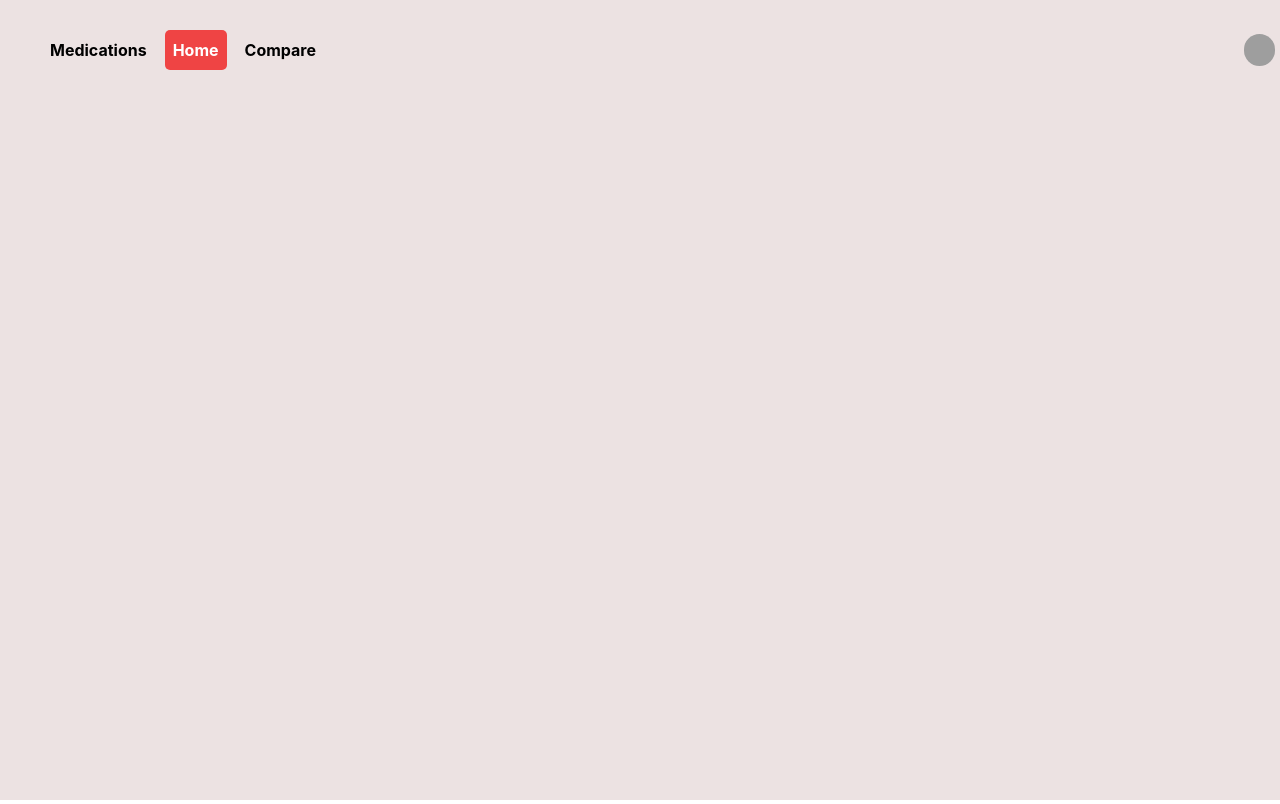
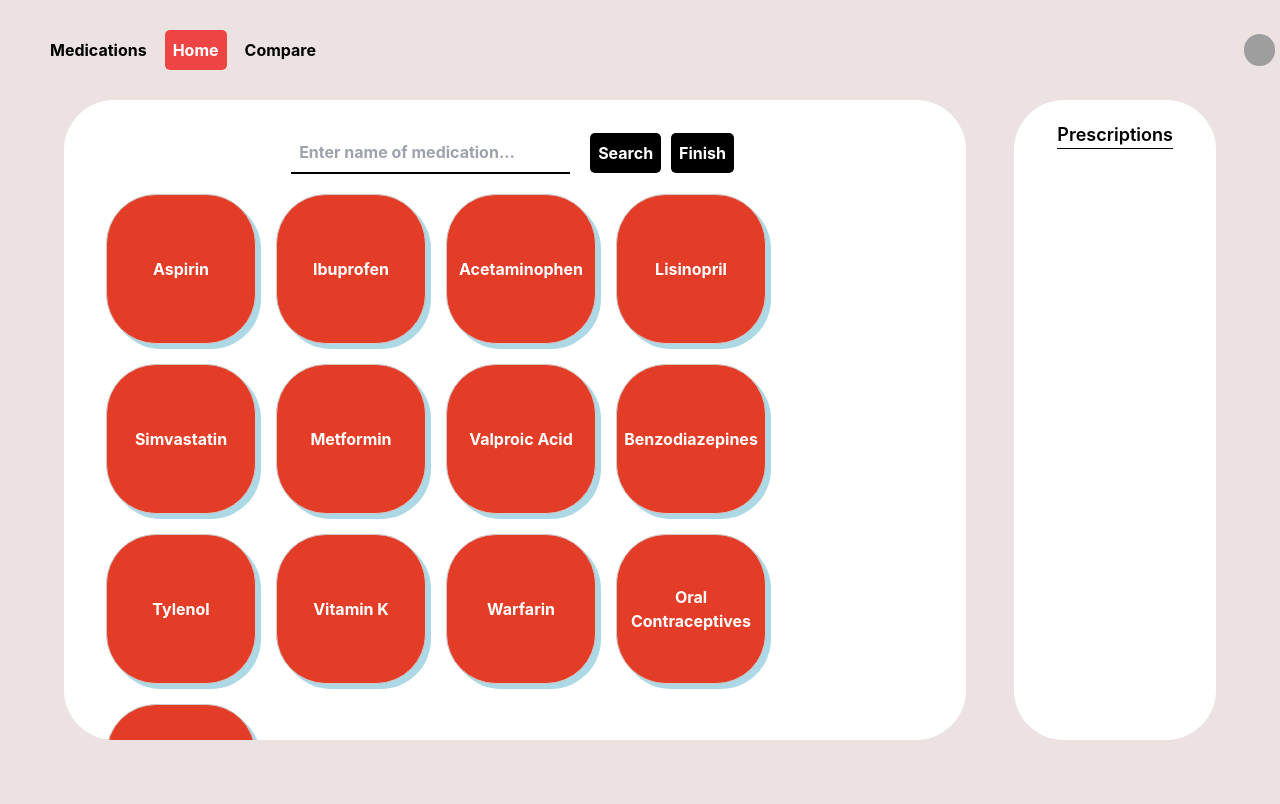
Before and after one commit to Silicon-Smugglers/Front-End, a React (Create React App) app: page /compare in a window 1280 px wide. Built offline with nearby package versions, Linux system fonts and the light colour scheme; grey boxes are pictures that could not be loaded.

Commit message:
changes to the tile when clicked

```diff
--- a/src/App.js
+++ b/src/App.js
@@ -13,7 +13,7 @@
        <Routes>
           <Route path="/" element={<Home />} />
           <Route path="/profile" element={<Profile />} />
-          <Route path="/compare" elementkk={<Compare />} />
+          <Route path="/compare" element={<Compare />} />
           <Route path="/medications" element={<Medication />} />
        </Routes>
     </div>
--- a/src/pages/css/Compare.css
+++ b/src/pages/css/Compare.css
@@ -66,17 +66,26 @@
     display: flex;
     justify-content: center;
     align-items: center;
-  border: 1px solid #ccc; /* Add a border for styling */
+    border: 1px solid #ccc;
     border-radius: 50px;
     /* Add 3D shadow effect */
     box-shadow: 5px 5px lightblue;
     color: white;
+    transition: transform 0.2s ease; /* Add transition for the transform property */
   }
 
   /* Hover effect */
   .square-tile:hover {
     background-color: rgb(99, 84, 84); /* Change the color on hover */
+    transform: scale(1.1); /* Scale the tile slightly on hover */
   }
+
+  /* Clicked effect */
+  .square-tile:active {
+    background-color: rgb(99, 84, 84); /* Change the color on click */
+    transform: scale(0.9); /* Scale the tile down on click */
+  }
+
 
 /* Clicked effect */
 .square-tile:active {
@@ -90,11 +99,14 @@
 
 /* Style for the cart */
 .sidebar {
+  display: flex;
   width: 20vw; /* Adjust the width as needed */
   background-color: white; /* Background color for the cart */
+  flex-direction: column;
   padding: 10px;
   border: 1px solid #ccc;
   border-radius: 50px;
+  align-items: center;
   border: 0;
   /* Add any other styles you want for the cart */
   overflow-y: scroll; /* Add vertical scroll if needed */
@@ -105,6 +117,7 @@
 .cart-content {
   display: flex;
   flex-direction: row;
+  width: 15vw;
   justify-content: space-between;
   align-items: center;
   margin-bottom: 5px;
--- a/src/pages/css/Medication.css
+++ b/src/pages/css/Medication.css
@@ -1,4 +1,3 @@
-<<<<<<< HEAD
 .CompareContainer {
     padding: 2rem;
     display: flex;
@@ -101,5 +100,3 @@
     background-color: rgb(211, 201, 201);
     border-radius: 10px;;
   }
-=======
->>>>>>> 7fcbc86a5eef79ba44d5daeef89697ce2f16e0eb
--- a/src/pages/css/SearchBar.css
+++ b/src/pages/css/SearchBar.css
@@ -3,7 +3,6 @@
  flex-direction: row;
  align-items: center;
  justify-content: center;
- width: 100vw;
  margin-bottom: 10px;
 }
 
```
Lines whose indentation alone changed are shown as unchanged.
